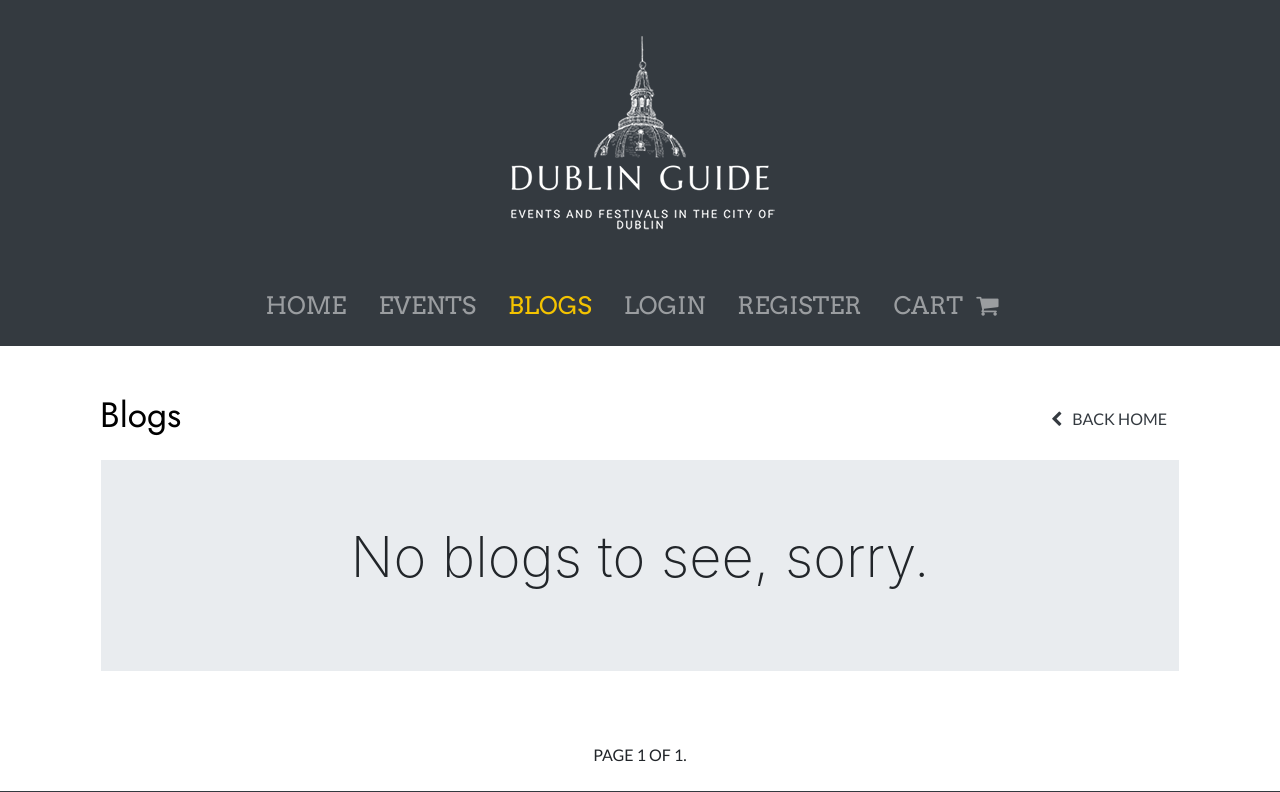
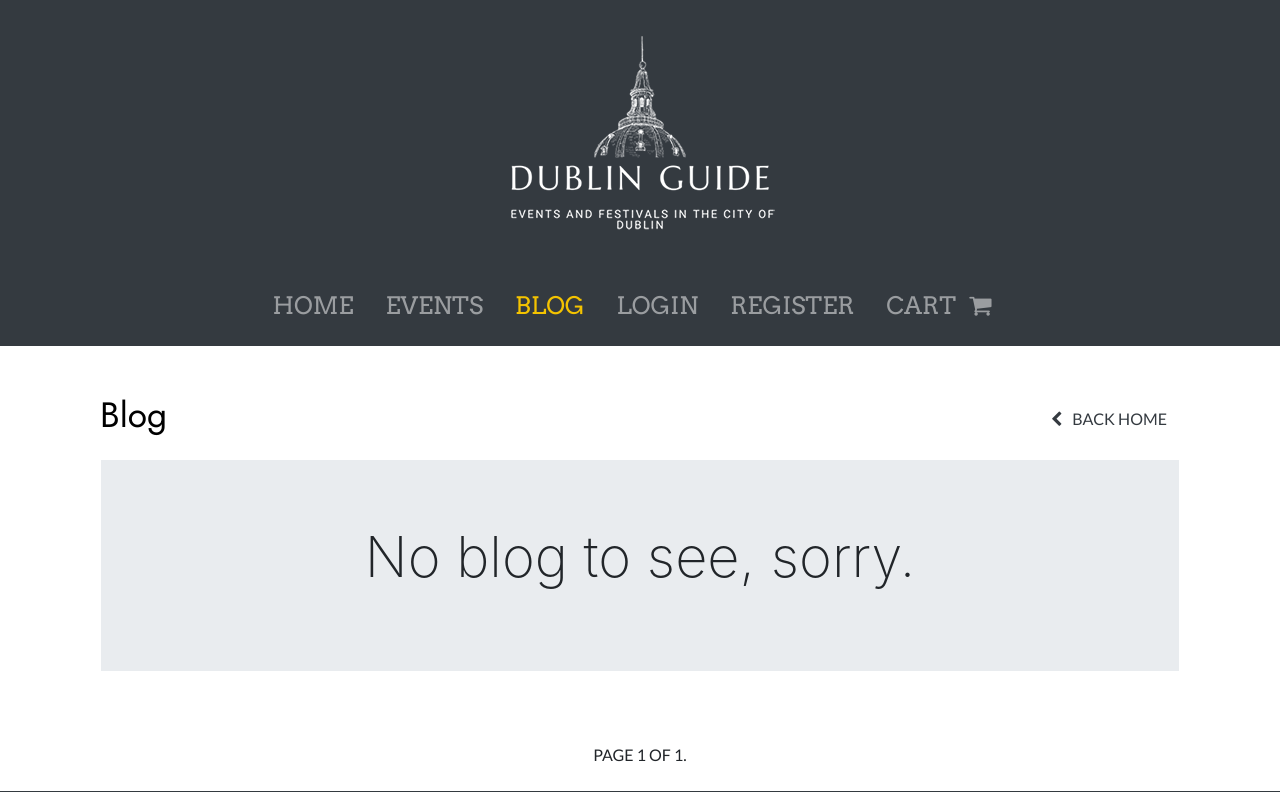
Before and after one commit to jessezauka/dublineventsguide, a Django app: page /posts/blogs/ in a window 1280 px wide. Shown: the top 792 px of the page. Run offline with Django 3.2, Linux system fonts and the light colour scheme; data that the repository does not hold is empty; parts of the project's set-up code (start-up, migrations or seed data) failed here and were passed over; some libraries are stand-ins or nearby versions.

```diff
--- a/home/templates/index.html
+++ b/home/templates/index.html
@@ -12,7 +12,7 @@
 </section>
 <!-- / Hero image -->
 
-<!-- Highlight & Blogs -->
+<!-- Highlight & Blog -->
 
 			<section id="blogs">
             <div class="container">
--- a/posts/templates/blogposts.html
+++ b/posts/templates/blogposts.html
@@ -12,7 +12,7 @@
 </div>
 <!-- /Blog posts Header -->
 
-<!-- Blogs card field-->
+<!-- Blog card field-->
 <div class="container px-0">
 	<div class="grid-container">
 		{% for post in posts%}
@@ -47,7 +47,7 @@
 				<div class="col-12 text-center">
 					<div class="jumbotron jumbotron-fluid">
 						<div class="container">
-							<h3 class="display-4 mb-3 thin">No blogs to see, sorry.</h3>
+							<h3 class="display-4 mb-3 thin">No blog to see, sorry.</h3>
 						</div>
 					</div>
 				</div>
@@ -78,5 +78,5 @@
 	</div>
 </div>
 
-<!-- / Blogs card field-->
+<!-- / Blog card field-->
 {% endblock %}
--- a/posts/templates/postdetail.html
+++ b/posts/templates/postdetail.html
@@ -15,7 +15,7 @@
 			<div class="col-8 headerRightElement backHome FyNorm clearfix">
 				<a href="{% url 'posts:get_posts' %}" class="btn btn-link back-button clearfix text-dark"
 					data-tooltip="tooltip" data-placement="bottom" title="Take me back Home" data-delay="50"><i
-						class="align-center home-arrow fa fa-chevron-left"></i> Back to Blogs</a>
+						class="align-center home-arrow fa fa-chevron-left"></i> Back to Blog</a>
 			</div>
 		</div>
 	</section>
--- a/posts/views.py
+++ b/posts/views.py
@@ -25,7 +25,7 @@ def get_posts(request):
     context = {
         'posts': posts,
         'blogs_page': 'active',
-        'title': 'Blogs'
+        'title': 'Blog'
         }
     return render(request, "blogposts.html", context)
 
--- a/templates/_navbar.html
+++ b/templates/_navbar.html
@@ -14,7 +14,7 @@
 					<a class="nav-link" href="{% url 'products:all_products' %}">Events</a>
 				</li>
 				<li class="nav-item {{ blogs_page }}">
-					<a class="nav-link" href="{% url 'posts:get_posts' %}">Blogs</a>
+					<a class="nav-link" href="{% url 'posts:get_posts' %}">Blog</a>
 				</li>
 				{% if user.is_authenticated %}
 				<li class="nav-item {{ profile_page }}">
```
Also changed, not shown: README.md.
